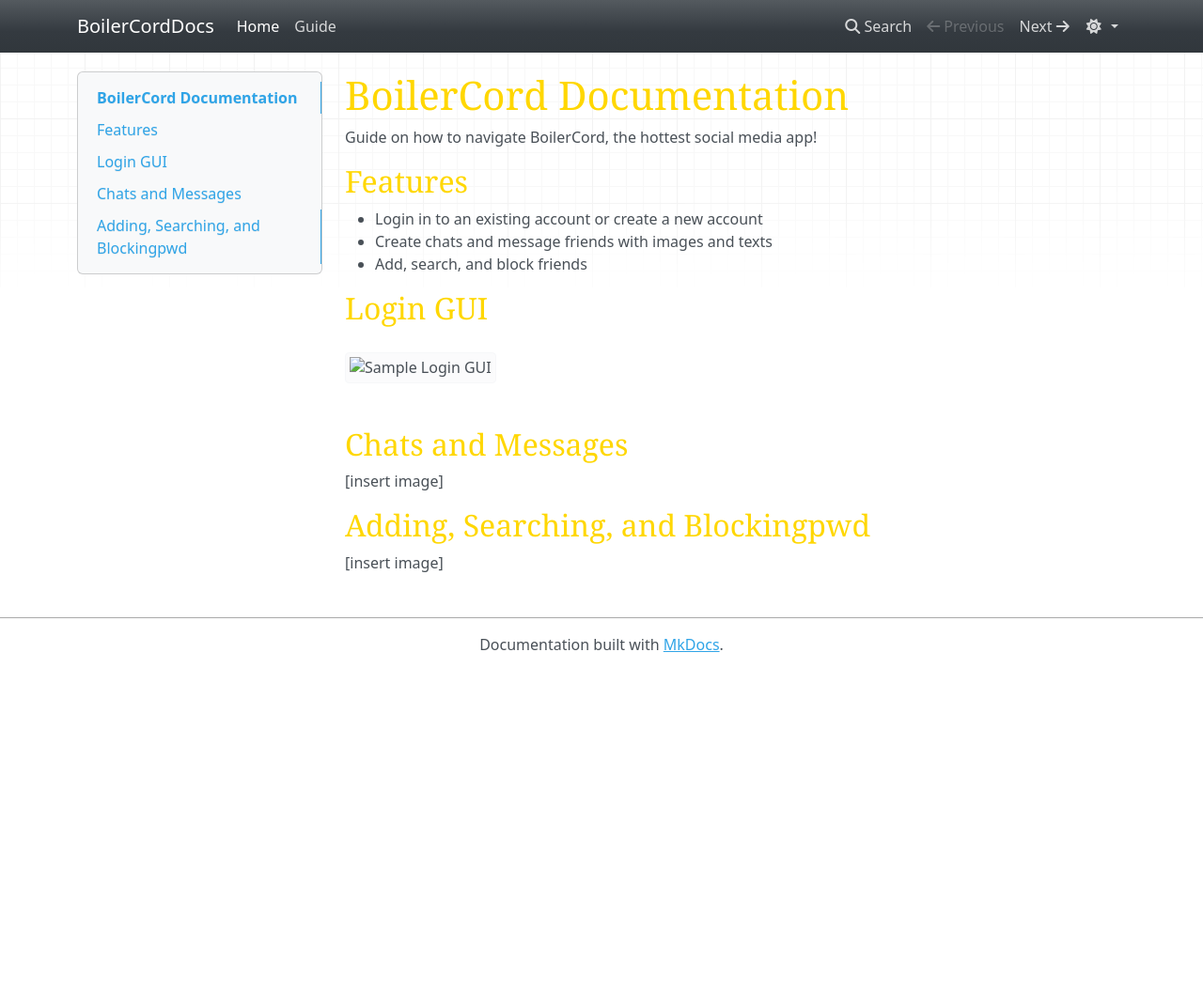
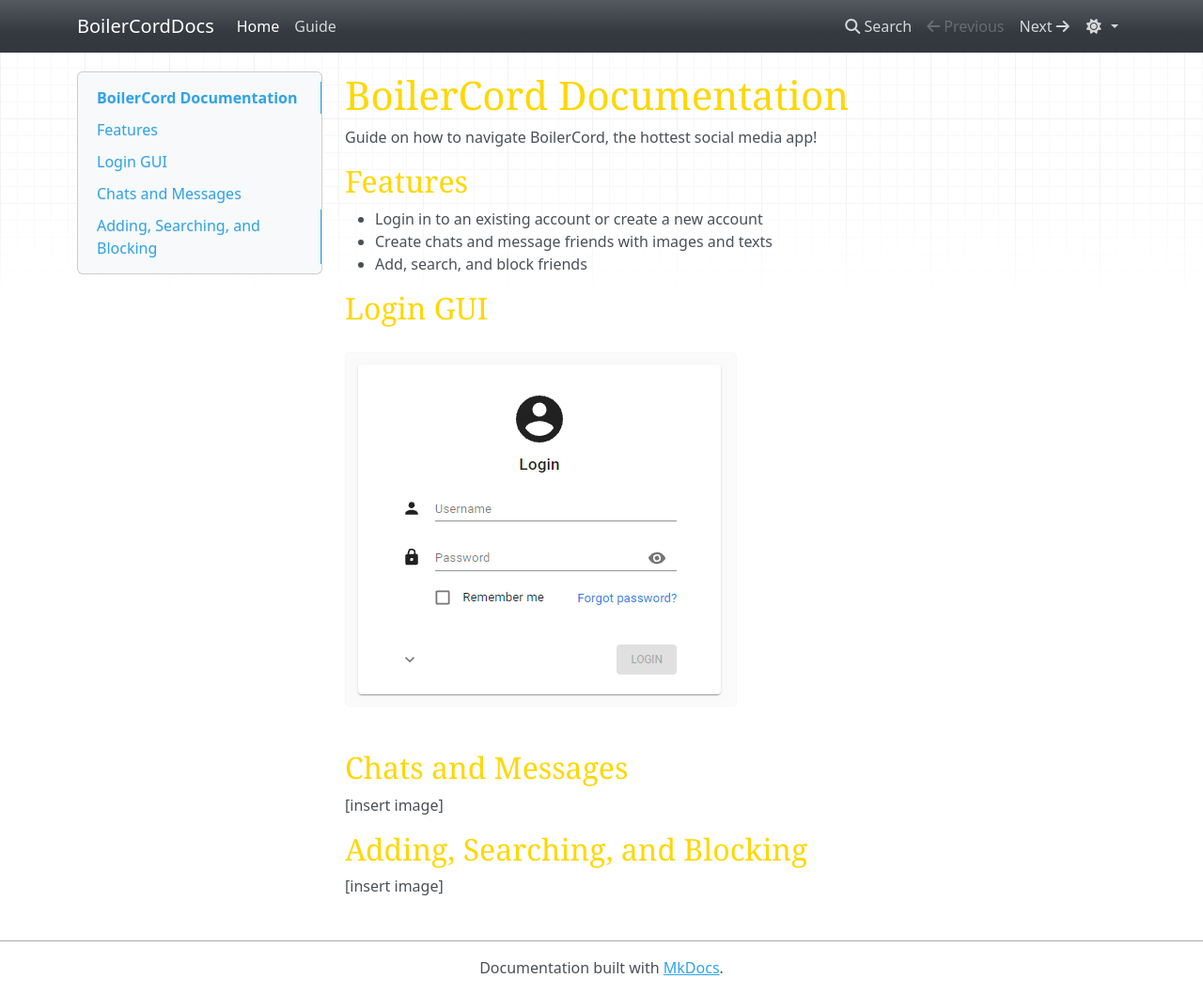
Before and after one commit to mneruganti/my-project, an MkDocs documentation site: the page built from docs/index.md, in a window 1280 px wide and 1058 px high. Shown: the whole window at 94% size. Built offline with MkDocs 1.6.1, drawn with Linux system fonts in a browser that asks for light colours; nearby versions of some CDN libraries.

Commit message:
Fixed image path issue

```diff
--- a/docs/index.md
+++ b/docs/index.md
@@ -9,12 +9,12 @@
 
 ## Login GUI
 
-![Sample Login GUI](../docs/img/loginGUI.png)
+![Sample Login GUI](/img/loginGUI.png)
 
 ## Chats and Messages
 
 [insert image]
 
-## Adding, Searching, and Blockingpwd
+## Adding, Searching, and Blocking
 
 [insert image]
```
